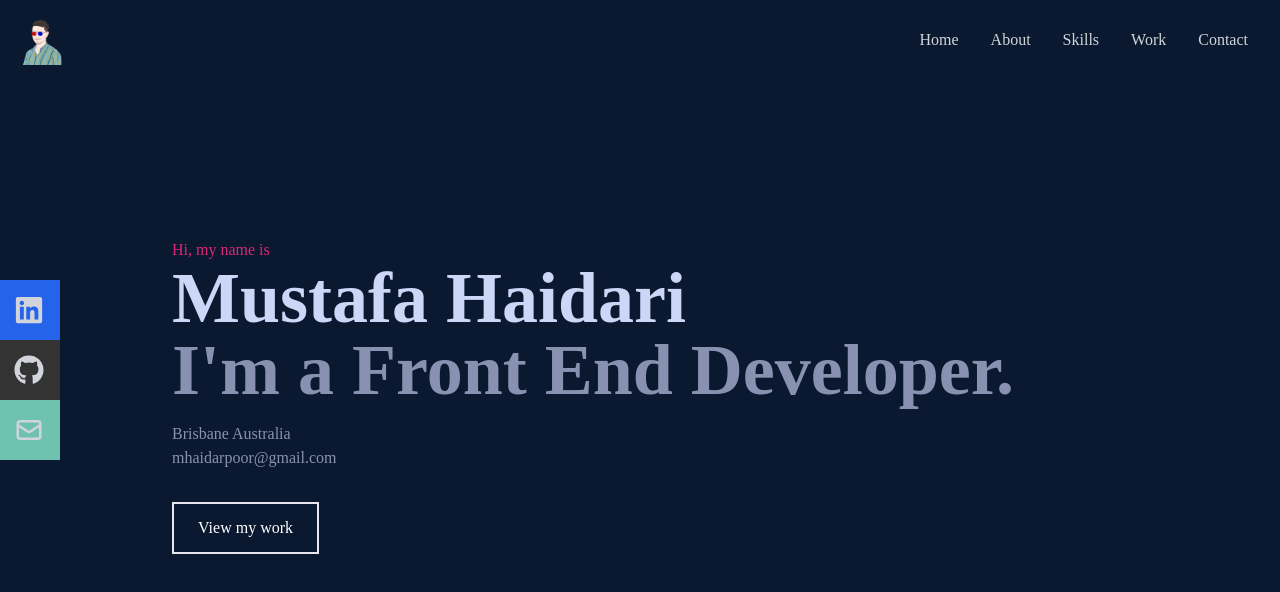
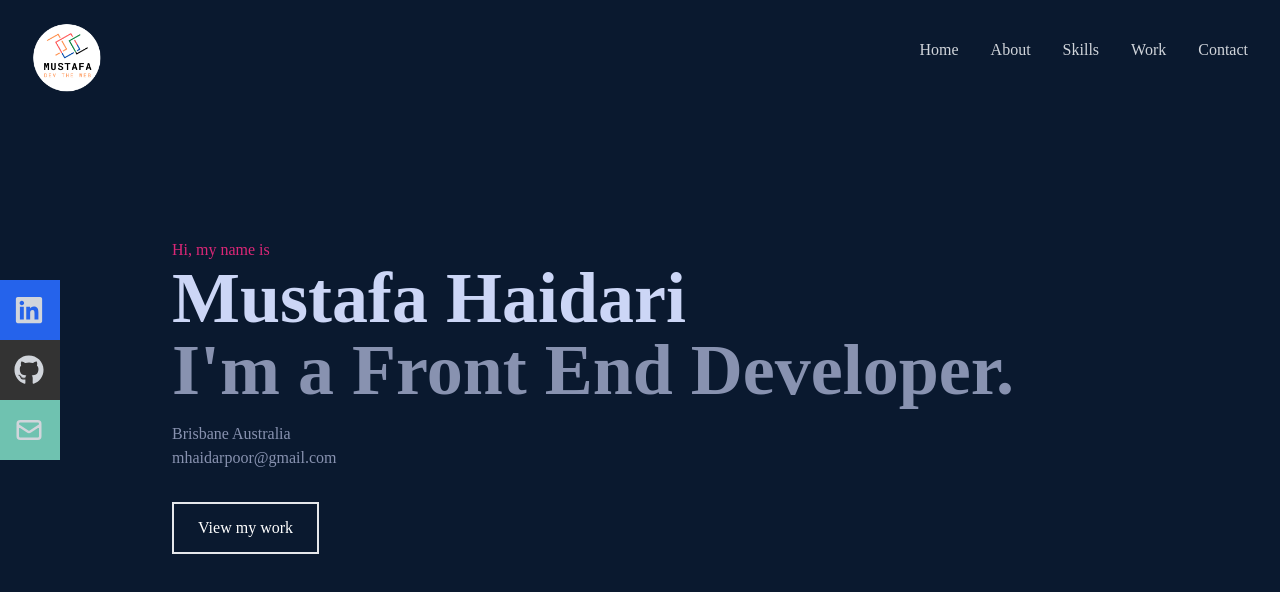
Before and after one commit to Mustafa-Haidari/musportfolio, a React (Create React App) app: page / in a window 1280 px wide. Shown: the top 592 px of the page. Built offline with nearby package versions, Linux system fonts and the light colour scheme.

Commit message:
Update logo

```diff
--- a/src/components/Navbar.js
+++ b/src/components/Navbar.js
@@ -9,9 +9,14 @@ const Navbar = () => {
   const [nav, setNav] = useState(false);
   const handleClick = () => setNav(!nav);
   return (
-    <div className="fixed w-full h-[80px] flex justify-between items-center px-4 bg-[#0a192f] text-gray-300">
+    <div className="fixed w-full h-[100px] flex justify-between items-center px-4 bg-[#0a192f] text-gray-300">
       <div>
-        <img src={Logo} alt="Logo Image" style={{ width: "50px" }} />
+        <img
+          src={Logo}
+          alt="Logo Image"
+          style={{ width: "70px" }}
+          className="mt-4 ml-4"
+        />
       </div>
       {/* menu */}
       <ul className="hidden md:flex">
```
Also changed, not shown: src/assets/logo.png.
